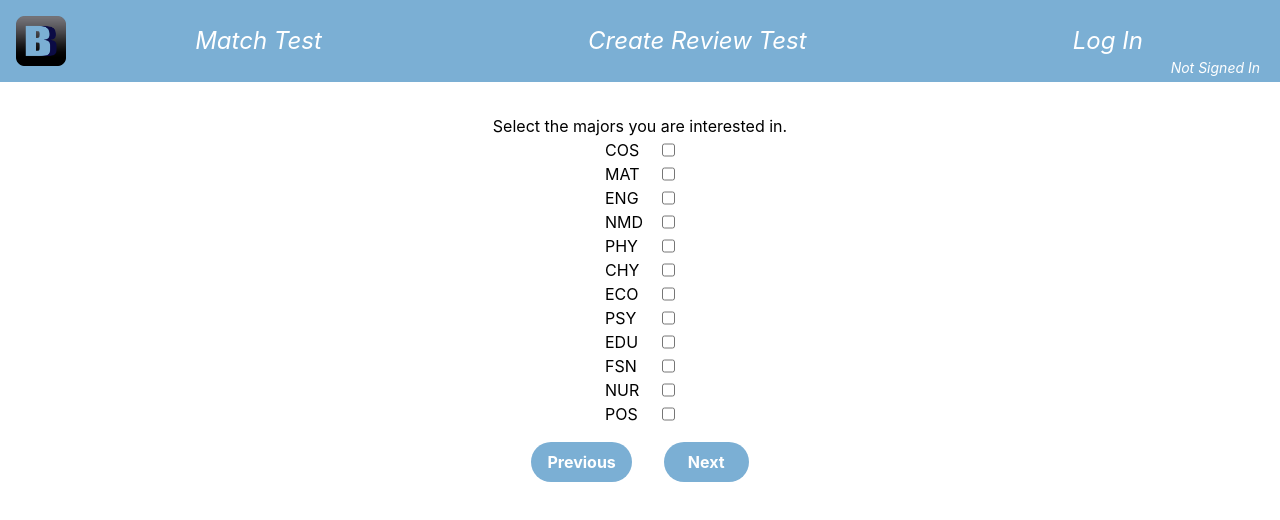
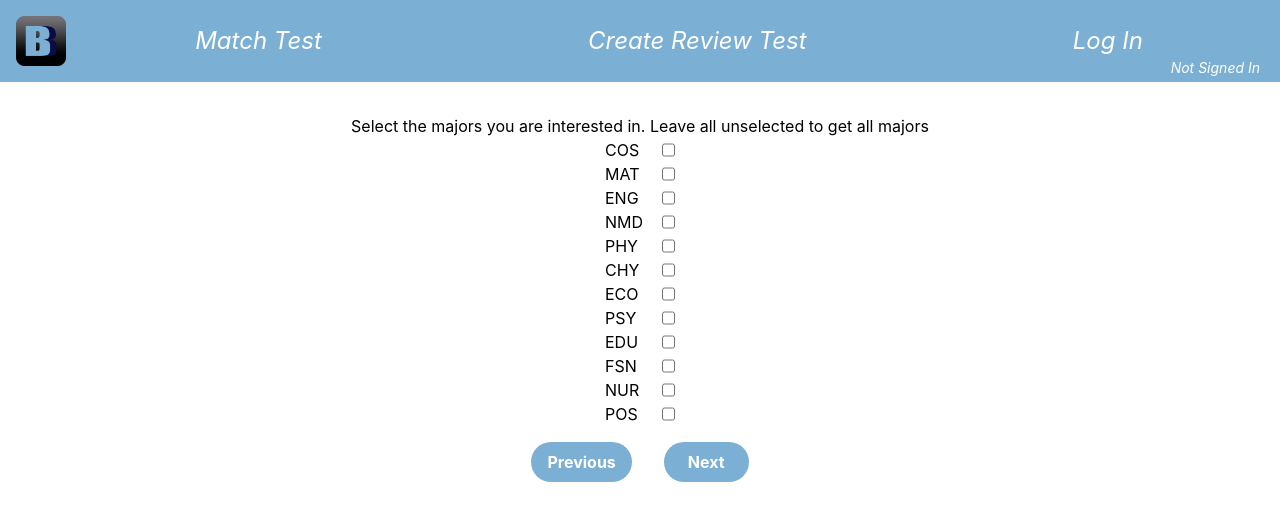
Before and after one commit to 2022-autumn-cos-420/Team-Egg, a React (Create React App) app in the folder client/: page /matchtest in a window 1280 px wide. Both pictures are taken after a click on the button "Next". Shown: the top 520 px of the page. Built offline with nearby package versions, Linux system fonts and the light colour scheme; no server answers.

Commit message:
Minor change to match system instructions to reflect expected result

```diff
--- a/client/src/pages/MatchPage.tsx
+++ b/client/src/pages/MatchPage.tsx
@@ -49,7 +49,7 @@ export function MajorTypes({
 
     return(
         <div className="flex flex-col">
-        <h3>Select the majors you are interested in.</h3>
+        <h3>Select the majors you are interested in. Leave all unselected to get all majors</h3>
         <div className="flex flex-col items-center">
             {ALL_MAJORS.map((major: string) => (
                  <div key={major} className="w-[70px] flex flex-row justify-between">
```
